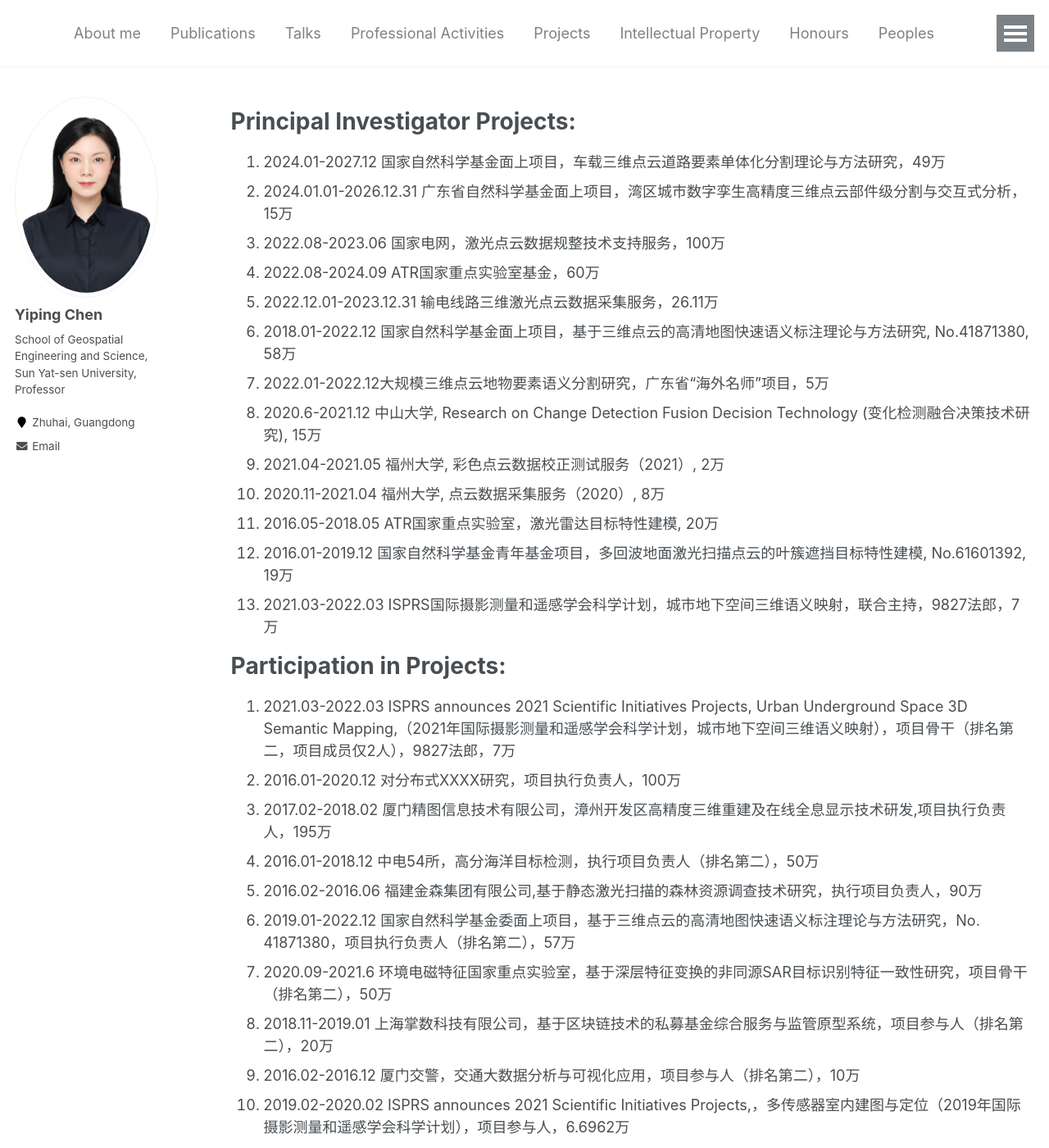
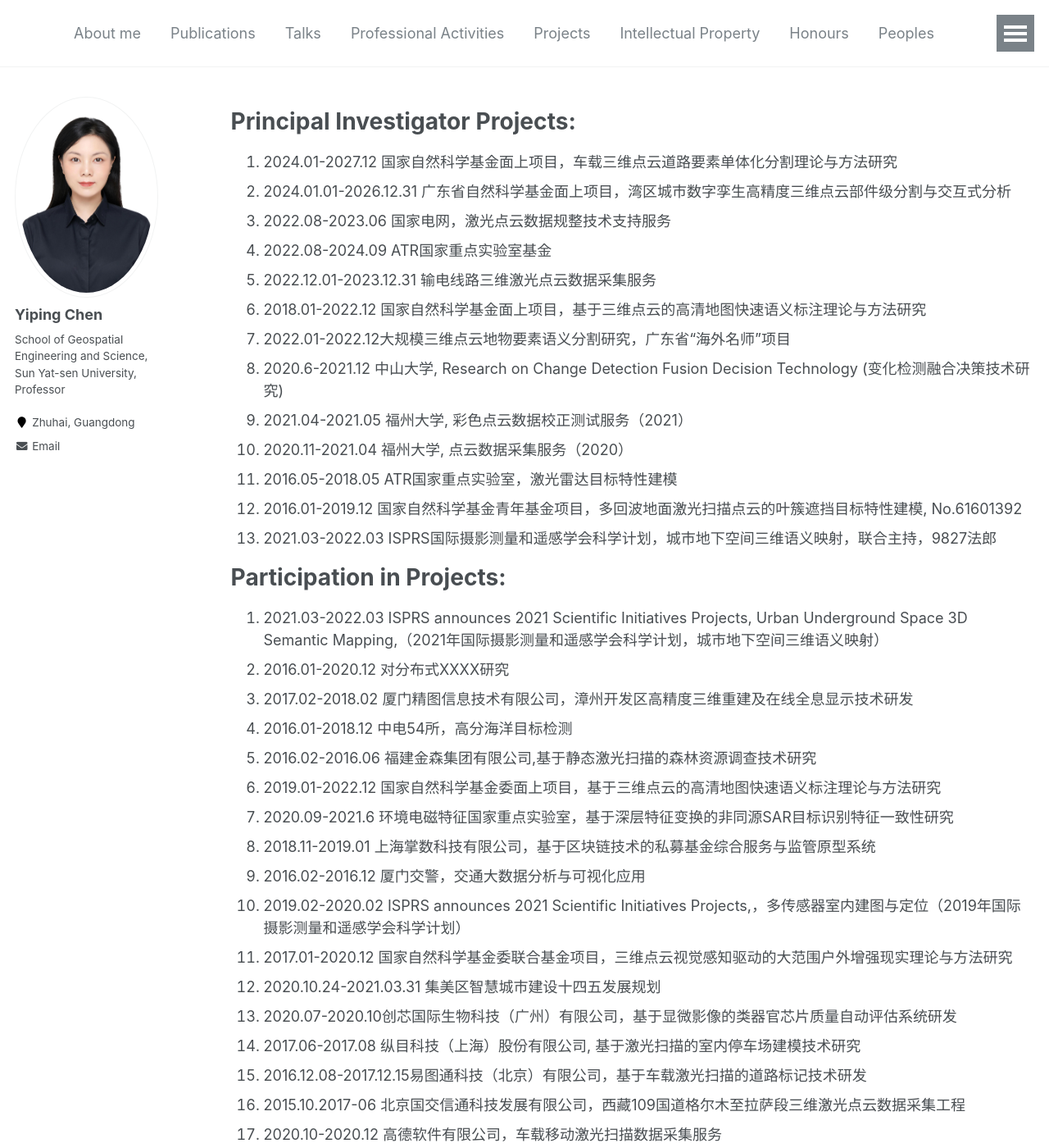
Before and after one commit to gorgeouseping/HomepageEn, a Jekyll site: the page built from _pages/Projects.md, in a window 1280 px wide and 1400 px high. Shown: the whole window at 82% size. Built offline with Jekyll 4.4.1, drawn with Linux system fonts in a browser that asks for light colours; some of the changed text lies outside the part shown.

Commit message:
Update Projects.md

```diff
--- a/_pages/Projects.md
+++ b/_pages/Projects.md
@@ -6,7 +6,50 @@ author_profile: true
 redirect_from:
   - /resume
 ---
+# Principal Investigator Projects:
+1.	2024.01-2027.12 国家自然科学基金面上项目，车载三维点云道路要素单体化分割理论与方法研究
+2.	2024.01.01-2026.12.31 广东省自然科学基金面上项目，湾区城市数字孪生高精度三维点云部件级分割与交互式分析
+3.  2022.08-2023.06 国家电网，激光点云数据规整技术支持服务
+4.	2022.08-2024.09 ATR国家重点实验室基金
+5.	2022.12.01-2023.12.31 输电线路三维激光点云数据采集服务
+6.	2018.01-2022.12 国家自然科学基金面上项目，基于三维点云的高清地图快速语义标注理论与方法研究
+7.	2022.01-2022.12大规模三维点云地物要素语义分割研究，广东省“海外名师”项目
+8.	2020.6-2021.12 中山大学, Research on Change Detection Fusion Decision Technology (变化检测融合决策技术研究)
+9.	2021.04-2021.05 福州大学, 彩色点云数据校正测试服务（2021）
+10.	2020.11-2021.04 福州大学, 点云数据采集服务（2020）
+11.	2016.05-2018.05 ATR国家重点实验室，激光雷达目标特性建模
+12.	2016.01-2019.12 国家自然科学基金青年基金项目，多回波地面激光扫描点云的叶簇遮挡目标特性建模, No.61601392
+13.	2021.03-2022.03 ISPRS国际摄影测量和遥感学会科学计划，城市地下空间三维语义映射，联合主持，9827法郎
 
+# Participation in Projects:
+1.	2021.03-2022.03 ISPRS announces 2021 Scientific Initiatives Projects, Urban Underground Space 3D Semantic Mapping,（2021年国际摄影测量和遥感学会科学计划，城市地下空间三维语义映射）
+2.	2016.01-2020.12 对分布式XXXX研究
+3.	2017.02-2018.02 厦门精图信息技术有限公司，漳州开发区高精度三维重建及在线全息显示技术研发
+4.	2016.01-2018.12 中电54所，高分海洋目标检测
+5.	2016.02-2016.06 福建金森集团有限公司,基于静态激光扫描的森林资源调查技术研究
+6.	2019.01-2022.12 国家自然科学基金委面上项目，基于三维点云的高清地图快速语义标注理论与方法研究
+7.	2020.09-2021.6 环境电磁特征国家重点实验室，基于深层特征变换的非同源SAR目标识别特征一致性研究
+8.	2018.11-2019.01 上海掌数科技有限公司，基于区块链技术的私募基金综合服务与监管原型系统
+9.	2016.02-2016.12 厦门交警，交通大数据分析与可视化应用
+10.	2019.02-2020.02  ISPRS announces 2021 Scientific Initiatives Projects,，多传感器室内建图与定位（2019年国际摄影测量和遥感学会科学计划）
+11.	2017.01-2020.12 国家自然科学基金委联合基金项目，三维点云视觉感知驱动的大范围户外增强现实理论与方法研究
+12.	2020.10.24-2021.03.31 集美区智慧城市建设十四五发展规划
+13.	2020.07-2020.10创芯国际生物科技（广州）有限公司，基于显微影像的类器官芯片质量自动评估系统研发
+14.	2017.06-2017.08 纵目科技（上海）股份有限公司, 基于激光扫描的室内停车场建模技术研究
+15.	2016.12.08-2017.12.15易图通科技（北京）有限公司，基于车载激光扫描的道路标记技术研发
+16.	2015.10.2017-06 北京国交信通科技发展有限公司，西藏109国道格尔木至拉萨段三维激光点云数据采集工程
+17.	2020.10-2020.12 高德软件有限公司，车载移动激光扫描数据采集服务
+18.	2020.04-2022.03 厦门市科技局-成果落地转化项目，室内环境高效三维建模与智能技术
+19.	2019.06-2020.06  西藏民族大学，西藏民族大学校园点云数据采集及处理工程采购项目
+20.	2019.06-2020.01厦门医数通医疗科技有限公司，合理用药人工智能决策引擎构建
+21.	2018.04-2019.12 江西省水土保持科学研究院，基于多源信息融合的水土保持监测信息化关键技术集成与应用
+22.	2013 路装管理中心，直升机载图像XXXX识别系统
+23.	2012 总装预研管理中心，XXXX目标识别新机理研究
+24.	2012 XXXX融合信息处理与目标识别技术
+25.	2011总装预研管理中心，XXXX目标识别新技术研究
+26.	2007 目特管理办公室 XXXX稳定控制与跟踪系统
+
+<!--
 # Principal Investigator Projects:
 1.	2024.01-2027.12 国家自然科学基金面上项目，车载三维点云道路要素单体化分割理论与方法研究，49万
 2.	2024.01.01-2026.12.31 广东省自然科学基金面上项目，湾区城市数字孪生高精度三维点云部件级分割与交互式分析，15万
@@ -48,4 +91,4 @@ redirect_from:
 23.	2012 总装预研管理中心，XXXX目标识别新机理研究, No.51314042001，项目参与人，60万
 24.	2012 XXXX融合信息处理与目标识别技术，No.413010701-2，50万
 25.	2011总装预研管理中心，XXXX目标识别新技术研究，No.5131402002，项目参与人，50万
-26.	2007 目特管理办公室 XXXX稳定控制与跟踪系统，No.51303020202-6，项目参与人，100万
+26.	2007 目特管理办公室 XXXX稳定控制与跟踪系统，No.51303020202-6，项目参与人，100万-->
```
